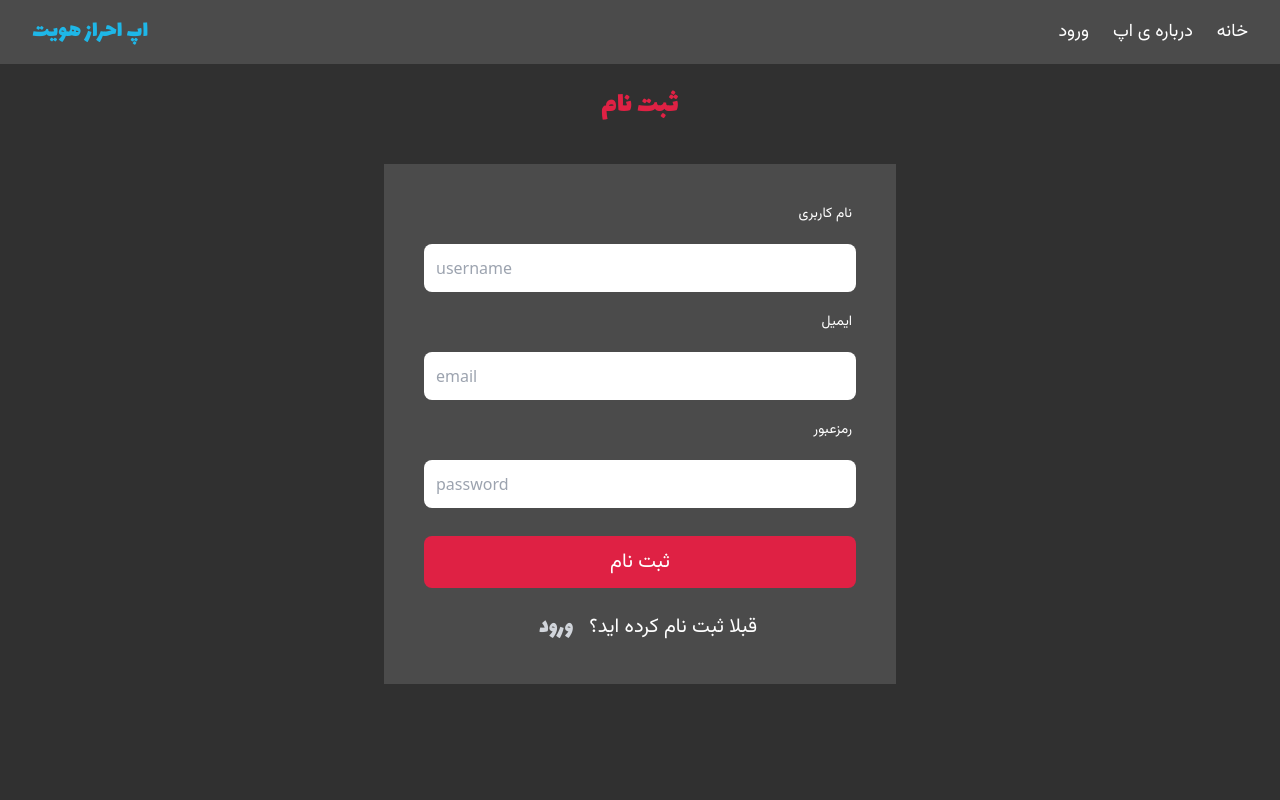
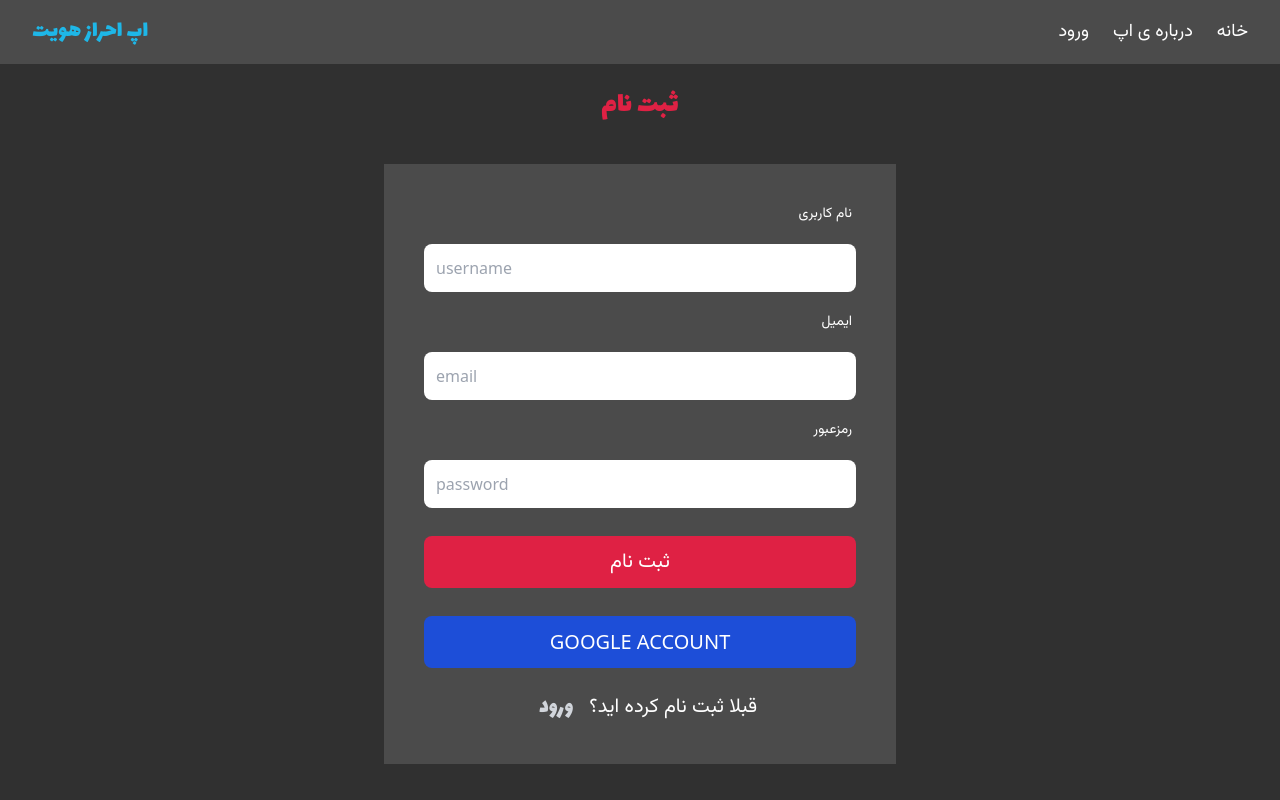
Before and after one commit to sabafarzanegan/AUTH-MERN-APP, a React (Vite) app in the folder client/: page /signup in a window 1280 px wide. Built offline with nearby package versions, Linux system fonts and the light colour scheme; no server answers.

Commit message:
add google auth to app

```diff
--- a/client/package.json
+++ b/client/package.json
@@ -11,6 +11,7 @@
   },
   "dependencies": {
     "@reduxjs/toolkit": "^2.2.3",
+    "firebase": "^10.11.1",
     "react": "^18.2.0",
     "react-dom": "^18.2.0",
     "react-redux": "^9.1.2",
--- a/client/src/Pages/Signin.jsx
+++ b/client/src/Pages/Signin.jsx
@@ -6,6 +6,7 @@
   signinSuccess,
 } from "../redux/user/userSlice";
 import { useDispatch, useSelector } from "react-redux";
+import OAuth from "../component/OAuth";
 function Signin() {
   const [formData, setFormData] = useState({});
   // const [error, setError] = useState(false);
@@ -95,6 +96,7 @@
               className="w-full bg-primary p-3 text-white font-vazir text-xl mt-2  rounded-lg">
               {loading ? "...درحال ارسال" : "ورود"}
             </button>
+            <OAuth />
           </form>
           <p className="text-center text-white font-vazir text-xl mt-6 ">
             قبلا ثبت نام نکرده اید؟
--- a/client/src/Pages/Signup.jsx
+++ b/client/src/Pages/Signup.jsx
@@ -1,5 +1,6 @@
 import React, { useState } from "react";
 import { Link, useNavigate } from "react-router-dom";
+import OAuth from "../component/OAuth";
 
 function Signup() {
   const [formData, setFormData] = useState({});
@@ -95,6 +96,7 @@
               className="w-full bg-primary p-3 text-white font-vazir text-xl mt-2  rounded-lg">
               {loading ? "...درحال ارسال" : "ثبت نام"}
             </button>
+            <OAuth />
           </form>
           <p className="text-center text-white font-vazir text-xl mt-6 ">
             قبلا ثبت نام کرده اید؟
--- /dev/null
+++ b/client/src/component/OAuth.jsx
@@ -0,0 +1,51 @@
+import React from "react";
+import { GoogleAuthProvider, signInWithPopup, getAuth } from "firebase/auth";
+import { app } from "../firebase";
+import { useDispatch } from "react-redux";
+import { signinSuccess } from "../redux/user/userSlice";
+
+function OAuth() {
+  const dispatch = useDispatch();
+  const googlehandler = async () => {
+    // const provider = GoogleAuthProvider();
+    // const auth = getAuth(app);
+    // const Result = await signInWithPopup(auth, provider);
+    // console.log(Result);
+    // try {
+    // } catch (error) {
+    //   console.log("google account could not response", error);
+    // }
+    try {
+      const provider = new GoogleAuthProvider();
+      const auth = getAuth(app);
+
+      const result = await signInWithPopup(auth, provider);
+      const res = await fetch("/api/auth/google", {
+        method: "POST",
+        headers: {
+          "Content-Type": "application/json",
+        },
+        body: JSON.stringify({
+          name: result.user.displayName,
+          email: result.user.email,
+          photo: result.user.photoURL,
+        }),
+      });
+      const data = await res.json();
+      dispatch(signinSuccess(data));
+      console.log(data);
+    } catch (error) {
+      console.log("could not login with google", error);
+    }
+  };
+  return (
+    <button
+      type="button"
+      className=" w-full bg-blue-700 p-3 text-white  text-xl mt-2  rounded-lg"
+      onClick={googlehandler}>
+      GOOGLE ACCOUNT
+    </button>
+  );
+}
+
+export default OAuth;
--- /dev/null
+++ b/client/src/firebase.js
@@ -0,0 +1,21 @@
+// Import the functions you need from the SDKs you need
+import { initializeApp } from "firebase/app";
+import { getAnalytics } from "firebase/analytics";
+// TODO: Add SDKs for Firebase products that you want to use
+// https://firebase.google.com/docs/web/setup#available-libraries
+
+// Your web app's Firebase configuration
+// For Firebase JS SDK v7.20.0 and later, measurementId is optional
+const firebaseConfig = {
+  apiKey: import.meta.env.VITE_FIREBASE_API_KEY,
+  authDomain: "mern-auth-d4547.firebaseapp.com",
+  projectId: "mern-auth-d4547",
+  storageBucket: "mern-auth-d4547.appspot.com",
+  messagingSenderId: "597245753116",
+  appId: "1:597245753116:web:26df5209df73770e2aacd9",
+  measurementId: "G-FQ1EWWJBDT",
+};
+
+// Initialize Firebase
+export const app = initializeApp(firebaseConfig);
+const analytics = getAnalytics(app);
--- a/client/src/main.jsx
+++ b/client/src/main.jsx
@@ -4,14 +4,14 @@
 import "./index.css";
 import { persistor, store } from "./redux/Store.jsx";
 import { Provider } from "react-redux";
-import { PersistGate } from "redux-persist/integration/react";
+// import { PersistGate } from "redux-persist/integration/react";
 
 ReactDOM.createRoot(document.getElementById("root")).render(
   <React.StrictMode>
     <Provider store={store}>
-      <PersistGate persistor={persistor} loading={null}>
-        <App />
-      </PersistGate>
+      {/* <PersistGate persistor={persistor} loading={null}> */}
+      <App />
+      {/* </PersistGate> */}
     </Provider>
   </React.StrictMode>
 );
--- a/client/src/redux/Store.jsx
+++ b/client/src/redux/Store.jsx
@@ -13,7 +13,7 @@
 // const persistreducer = persistReducer({ persisConfig, rootReducer });
 const localstorage = persistReducer(persisConfig, rootReducer);
 export const store = configureStore({
-  reducer: localstorage,
+  reducer: { user: userReducer },
 
   middleware: (getDefaultMiddleware) =>
     getDefaultMiddleware({
```
Also changed, not shown: 1 other file (tests, documents, lock files or other folders).
